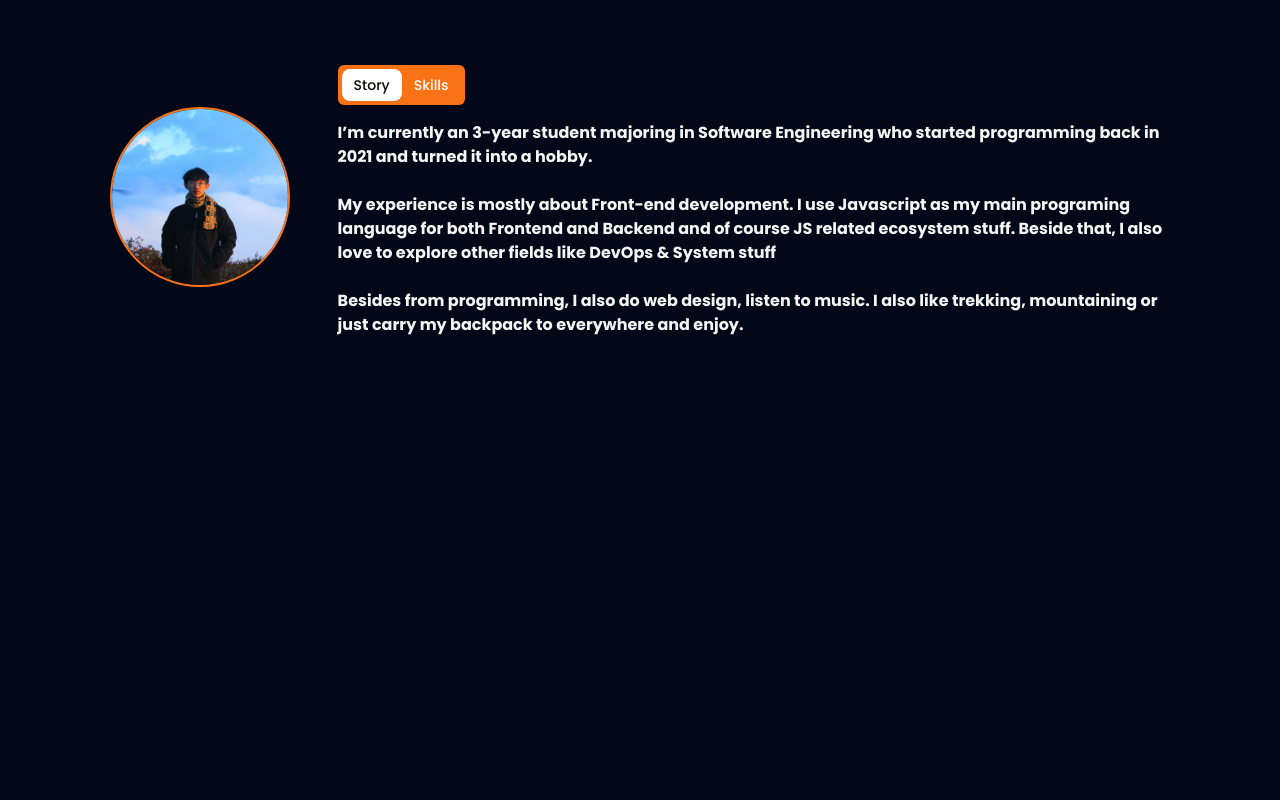
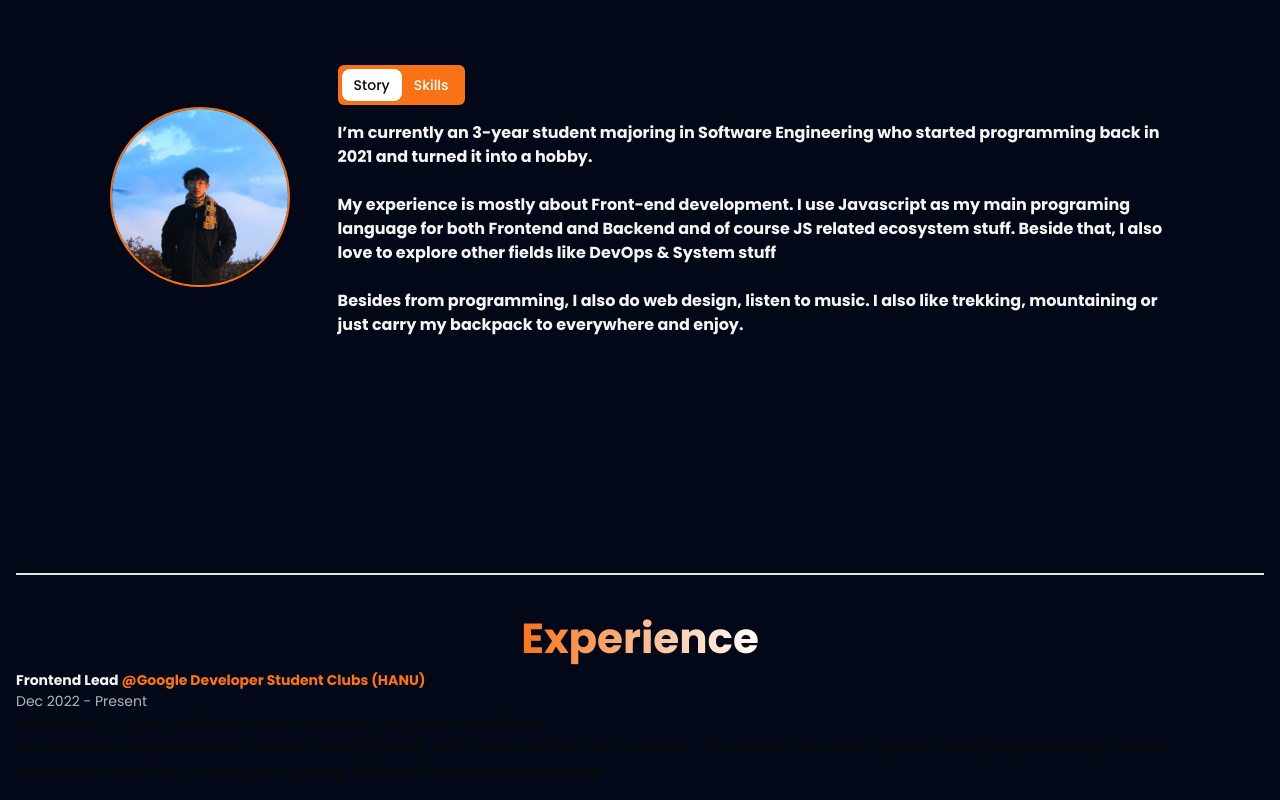
Before and after one commit to ng-namanh/portfolio, a Next.js app: page / in a window 1280 px wide. Shown: the part 648-1448 px from the top of the page. Before the commit the page ends 1061 px from the top, so only its background shows below. Built offline with nearby package versions, Linux system fonts and the light colour scheme.

Commit message:
✨ feat: add experience

```diff
--- a/src/app/page.tsx
+++ b/src/app/page.tsx
@@ -1,4 +1,5 @@
 import About from '@/components/about'
+import Experience from '@/components/experience'
 import { Avatar, AvatarFallback, AvatarImage } from '@/components/ui/avatar'
 import { Button } from '@/components/ui/button'
 import Link from 'next/link'
@@ -12,7 +13,7 @@ export default function Home() {
           I&apos;m <span className='gradient-text'>Nam Anh</span>
         </h2>
         <p className='font-bold text-14 md:text-20 text-accent mx-4 my-4 '>
-          Frontend Developer | Full-stack JS | DevOps Enthusias
+          Frontend Developer | Full-stack JS | DevOps Enthusiast
         </p>
         <Avatar className='md:h-[120px] md:w-[120px] h-24 w-24 md:absolute md:top-0 md:right-16'>
           <AvatarImage src='https://github.com/shadcn.png' />
@@ -28,6 +29,7 @@ export default function Home() {
         </Link>
       </section>
       <About />
+      <Experience />
     </>
   )
 }
--- /dev/null
+++ b/src/components/experience.tsx
@@ -0,0 +1,28 @@
+import SectionWrapper from './section-wrapper'
+
+function Experience() {
+  return (
+    <SectionWrapper title='Experience' className='mt-44 '>
+      <div className='text-start'>
+        <h3 className='text-14 font-semibold text-accent text-start'>
+          Frontend Lead{' '}
+          <span className='text-primary'>
+            @Google Developer Student Clubs (HANU)
+          </span>
+        </h3>
+        <p className='text-white/70 text-14 font-light'>Dec 2022 - Present</p>
+        <div>
+          <p>Developed a GDSC Platform, where students can share their ideas</p>
+          <p>
+            Led the data transformation process using PySpark, AWS Glue, and AWS
+            S3 to process 300 builds daily and prepare data for analysis and
+            created dashboard with AWS QuickSight sourcing data from the
+            internal datalake.
+          </p>
+          <p></p>
+        </div>
+      </div>
+    </SectionWrapper>
+  )
+}
+export default Experience
```
